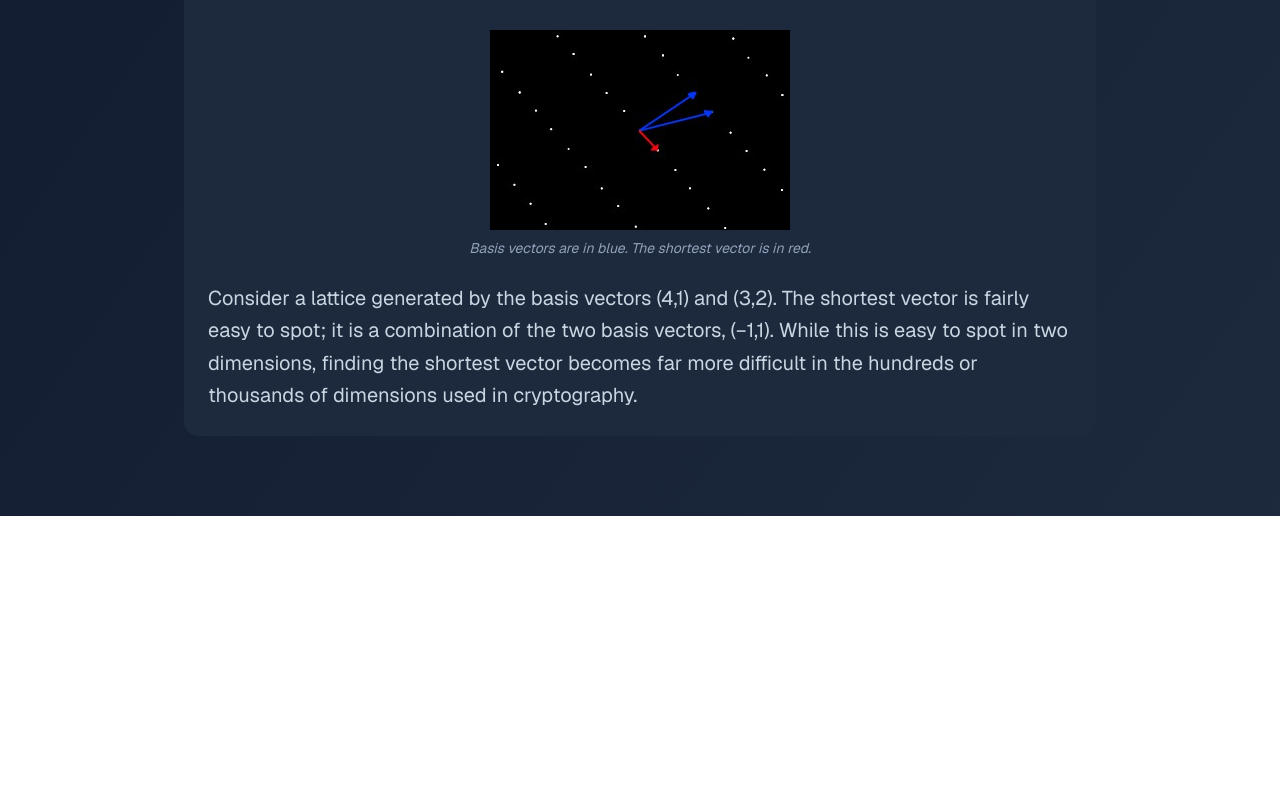
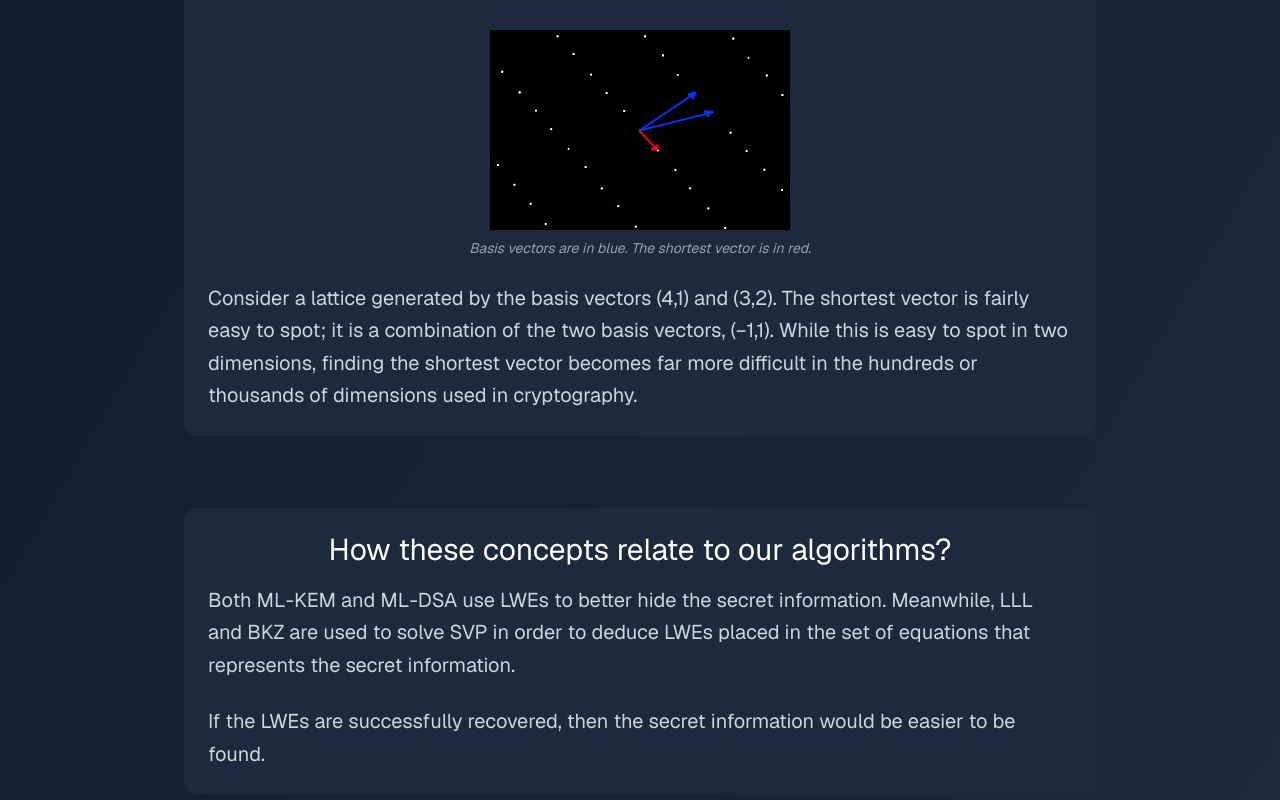
Before and after one commit to micma69/latviz, a Next.js app: page /glossary in a window 1280 px wide. Shown: the part 1321-2121 px from the top of the page. Before the commit the page ends 1837 px from the top, so only its background shows below. Built offline with nearby package versions, Linux system fonts and the light colour scheme.

Commit message:
Additional info in Glossary

```diff
--- a/app/glossary/page.tsx
+++ b/app/glossary/page.tsx
@@ -97,7 +97,21 @@ export default function Glossary() {
                         ),
                     }, */
                 ]}
+
             />
+            <div className="rounded-xl bg-slate-800 p-6 mb-8 mt-10 w-full md:w-3/4" id="latticedef">
+                <h2 className="text-3xl mb-4 text-white flex items-center justify-center">How these concepts relate to our algorithms?</h2>
+                <div className="flex flex-col gap-6">
+                    <p className="flex justify-center text-xl text-slate-300 leading-relaxed">
+                        Both ML-KEM and ML-DSA use LWEs to better hide the secret information. Meanwhile, LLL and BKZ are used to solve SVP in order to deduce LWEs placed in the set of equations that represents the secret information.
+                    </p>
+                    <p className="flex justify-center text-xl text-slate-300 leading-relaxed">
+                        If the LWEs are successfully recovered, then the secret information would be easier to be found.
+                    </p>
+                </div>
+            </div>
+
         </div>
+
     );
 }
```
